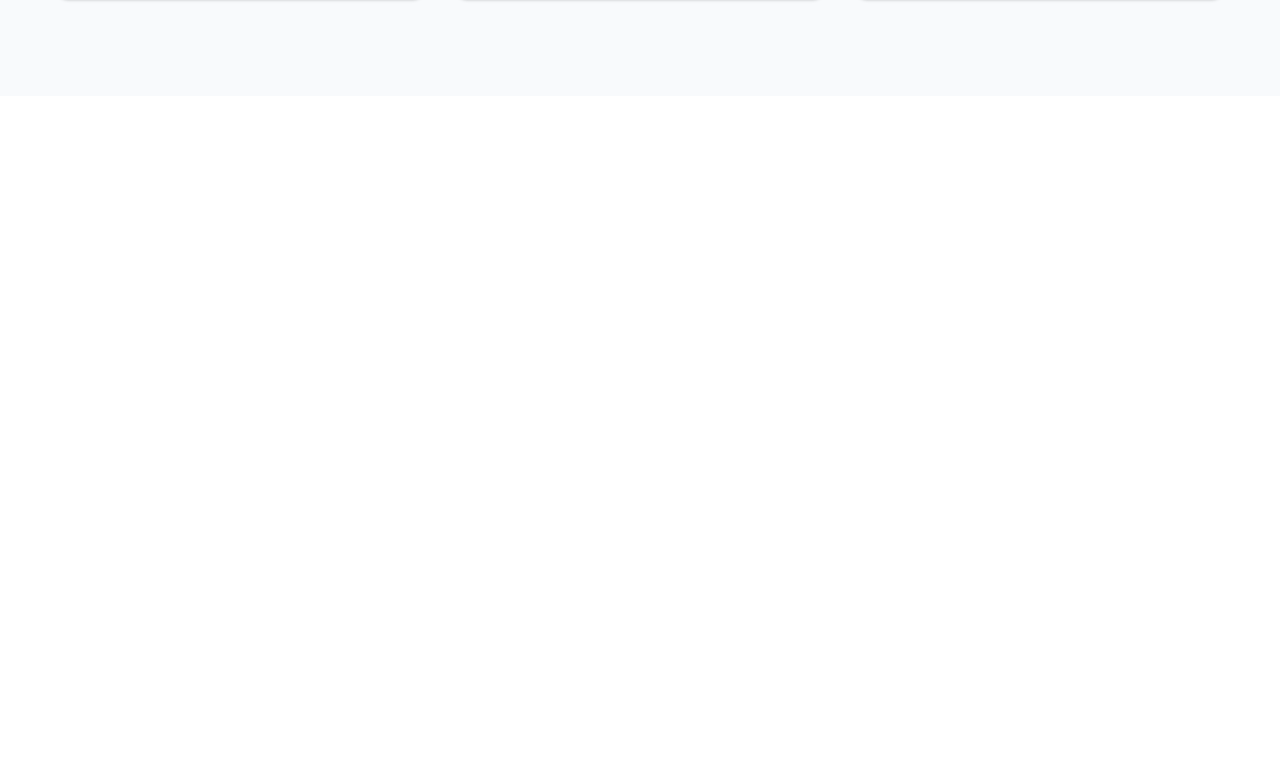
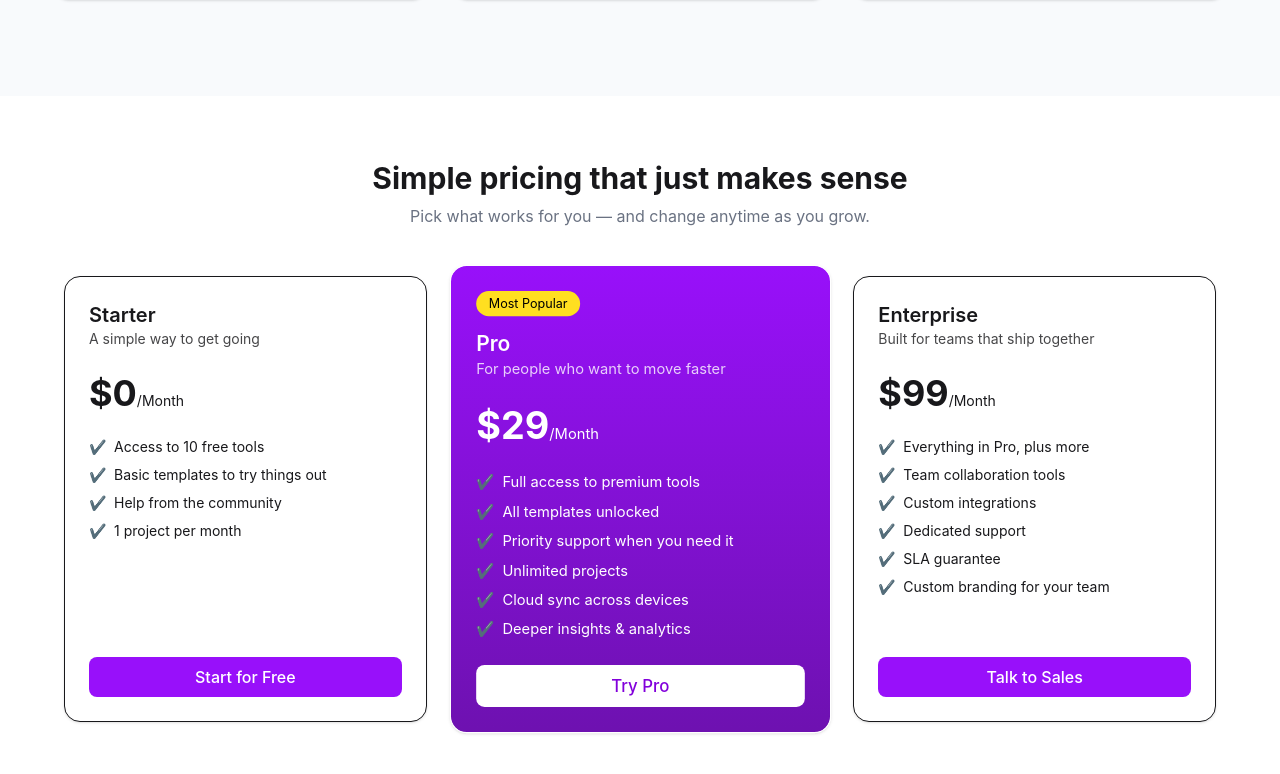
Before and after one commit to sumaya-jahan/DigiTools-Hub, a React (Vite) app: page / in a window 1280 px wide. Shown: the part 2514-3288 px from the top of the page. Before the commit the page ends 2610 px from the top, so only its background shows below. Built offline with nearby package versions, Linux system fonts and the light colour scheme.

Commit message:
Pricing section added

```diff
--- /dev/null
+++ b/src/components/Pricing.jsx
@@ -0,0 +1,109 @@
+import React from "react";
+
+const plans=[
+    {
+        name:"Starter",
+        price:"$0",
+        period: "Month",
+        description: "A simple way to get going",
+        button: "Start for Free",
+        highlight: false,
+        features: [
+            "Access to 10 free tools",
+            "Basic templates to try things out",
+            "Help from the community",
+            "1 project per month",
+        ],
+    },
+    {
+        name:"Pro",
+        price:"$29",
+        period:"Month",
+        description: "For people who want to move faster",
+        button: "Try Pro",
+        highlight: true,
+        badge: "Most Popular",
+        features: [
+            "Full access to premium tools",
+            "All templates unlocked",
+            "Priority support when you need it",
+            "Unlimited projects",
+            "Cloud sync across devices",
+            "Deeper insights & analytics",
+        ],
+    },
+    {
+        name: "Enterprise",
+        price: "$99",
+        period: "Month",
+        description: "Built for teams that ship together",
+        button: "Talk to Sales",
+        highlight: false,
+        features: [
+            "Everything in Pro, plus more",
+            "Team collaboration tools",
+            "Custom integrations",
+            "Dedicated support",
+            "SLA guarantee",
+            "Custom branding for your team",
+        ],
+    },
+];
+
+const Pricing =()=>{
+    return(
+        <section className="py-16 px-6 bg-white">
+            <div className="text-center mb-12">
+                <h2 className="text-3xl font-bold">Simple pricing that just makes sense</h2>
+                <p className="text-gray-500 mt-2">
+                    Pick what works for you — and change anytime as you grow.
+                </p>
+            </div>
+
+            <div className="grid md:grid-cols-3 gap-8 max-w-6xl mx-auto">
+                {plans.map((plan, idx) => (
+                    <div
+                        key={idx}
+                        className={`rounded-2xl p-6 border shadow-sm flex flex-col ${plan.highlight
+                                ? "bg-gradient-to-b from-purple-600 to-purple-800 text-white scale-105"
+                                : "bg-white"
+                            }`}
+                    >
+                        {plan.badge && (
+                            <span className="text-xs bg-yellow-300 text-black px-3 py-1 rounded-full w-fit mb-3">
+                                {plan.badge}
+                            </span>
+                        )}
+
+                        <h3 className="text-xl font-semibold">{plan.name}</h3>
+                        <p className="text-sm opacity-80">{plan.description}</p>
+
+                        <div className="my-6">
+                            <span className="text-4xl font-bold">{plan.price}</span>
+                            <span className="text-sm">/{plan.period}</span>
+                        </div>
+
+                        <ul className="space-y-2 mb-6 flex-1">
+                            {plan.features.map((feature, i) => (
+                                <li key={i} className="flex items-center gap-2 text-sm">
+                                    <span>✔</span> {feature}
+                                </li>
+                            ))}
+                        </ul>
+
+                        <button
+                            className={`w-full py-2 rounded-lg font-medium transition ${plan.highlight
+                                    ? "bg-white text-purple-700 hover:bg-gray-100"
+                                    : "bg-purple-600 text-white hover:bg-purple-700"
+                                }`}
+                        >
+                            {plan.button}
+                        </button>
+                    </div>
+                ))}
+            </div>
+        </section>
+    );
+};
+
+export default Pricing;
--- a/src/pages/Home.jsx
+++ b/src/pages/Home.jsx
@@ -4,6 +4,7 @@ import Banner from "../components/Banner";
 import Stat from "../components/Stat";
 import AllTools from "../components/AllTools";
 import Steps from "../components/Steps";
+import Pricing from "../components/Pricing";
 
 const Home = () => {
   const [cart, setCart] = useState([]);
@@ -15,6 +16,7 @@ const Home = () => {
       <Stat />
       <AllTools cart={cart} setCart={setCart} />
       <Steps />
+      <Pricing />
     </div>
   );
 };
```
